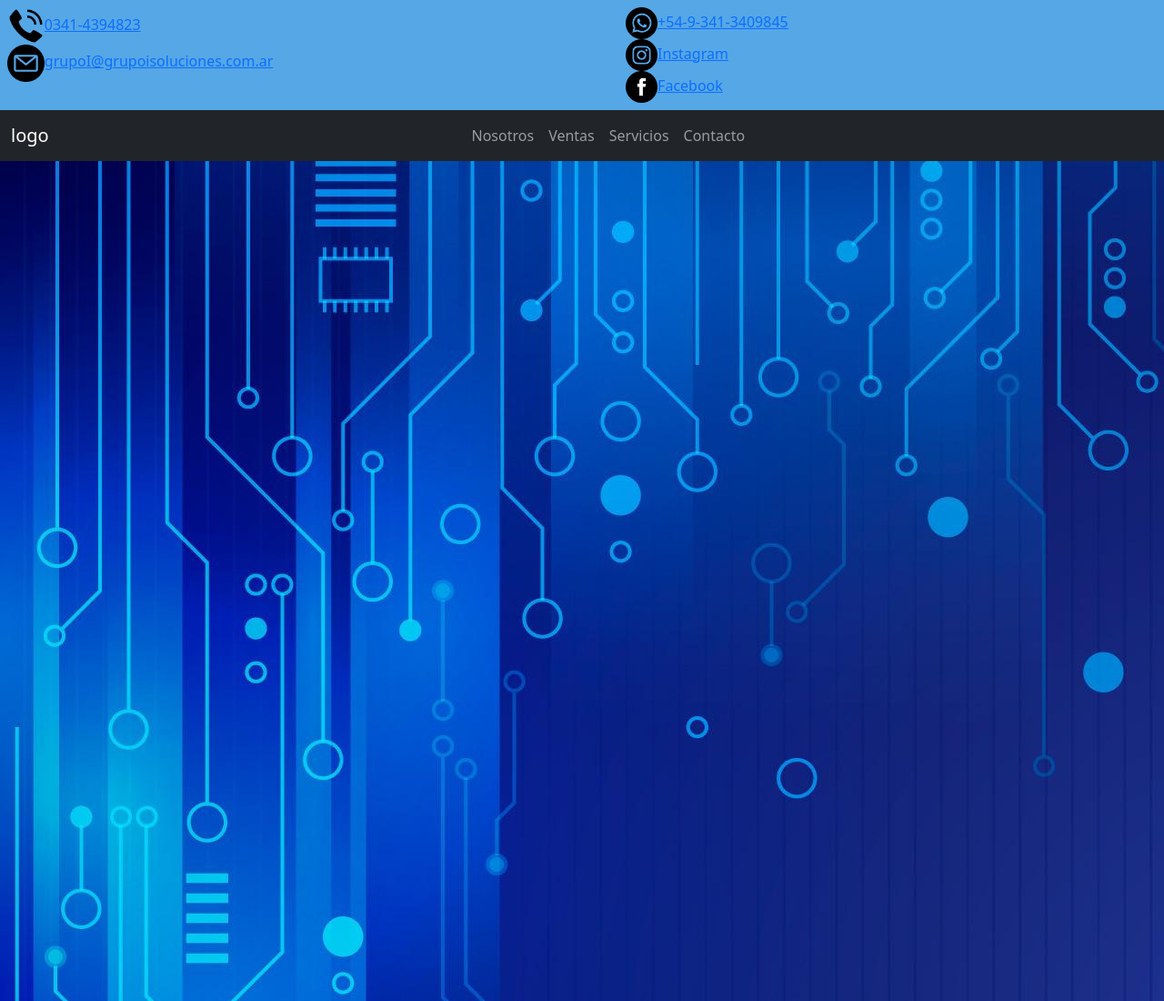
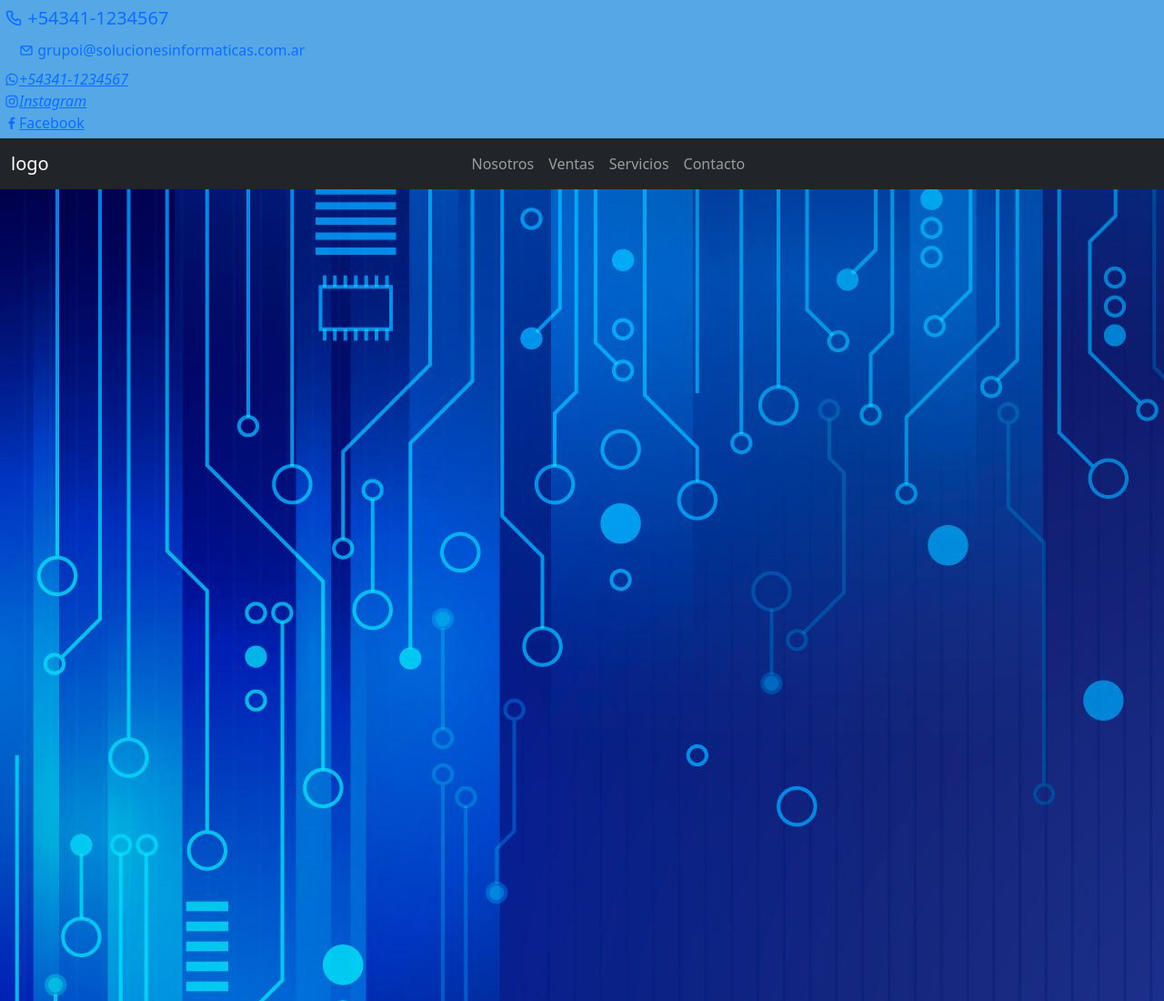
Before and after one commit to Alejafer28/TRABAJO-INTEGRADOR-GRUPO-I-master, a plain HTML site: page index.html in a window 1280 px wide. Shown: the top 1100 px of the page at 91% size. Drawn offline with nearby package versions, Linux system fonts and the light colour scheme.

Commit message:
cambios que no se ven

```diff
--- a/index.html
+++ b/index.html
@@ -1,15 +1,25 @@
 <!DOCTYPE html>
-<html lang="en">
+<html lang="es">
 <head>
 
     <meta charset="UTF-8">
     <meta http-equiv="X-UA-Compatible" content="IE=edge">
     <meta name="viewport" content="width=device-width, initial-scale=1.0">
+    <!--METADATOS-->
+    <meta name="description" content="Soluciones informáticas de computadoras, celulares, hosting, camaras seguridad">
+    <meta name="keywords" content="servicios, reparación, soporte, mantenimiento, computadoras, celulares, cámaras de seguridad, hosting web, software, backup, nube, ventas computadoras">
+    <meta name="author" content="Grupo I Soluciones informáticas">
+
+    <!--Mi hoja de estilo-->
     <link rel="stylesheet" href="style.css">
 
-    <link href="https://cdn.jsdelivr.net/npm/bootstrap@5.0.2/dist/css/bootstrap.min.css"
-    rel="stylesheet" integrity="sha384-EVSTQN3/azprG1Anm3QDgpJLIm9Nao0Yz1ztcQTwFspd3yD65VohhpuuCOmLASjC"
+    <!--Link bootstrap-->
+    <link rel="stylesheet" href="https://cdn.jsdelivr.net/npm/bootstrap@5.0.2/dist/css/bootstrap.min.css"
+    integrity="sha384-EVSTQN3/azprG1Anm3QDgpJLIm9Nao0Yz1ztcQTwFspd3yD65VohhpuuCOmLASjC"
     crossorigin="anonymous">
+
+    <!-- LINK ICONOS ICONSSCOUT-->
+    <link rel="stylesheet" href="https://unicons.iconscout.com/release/v4.0.8/css/line.css">
 
     <title>Grupo I Soluciones Informaticas</title>
 
@@ -17,28 +27,24 @@
 
 <body>
 
-    <header class="containerHeader">
+    <header class="containerHeader ">
         <div class="telefonoMail">
             <div class="containerHeaderTelefono">
-                <a href="#"><img src="img/telephone.png" alt="telefono"><span class="textoHeader">0341-4394823</span></a>
+              <a class="navbar-brand" href="#"><i class="uil uil-phone"></i> +54341-1234567</a>
             </div>
             <div class="containerHeaderMail">
-                <a href="#"><img src="img/email.png" alt="E-Mail"><span class="textoHeader">grupoI@grupoisoluciones.com.ar</span></a>
-            </div>
+              <a class="nav-link active" aria-current="page" href="#"><i class="uil uil-envelope"></i> grupoi@solucionesinformaticas.com.ar</a> </div>
 
         </div>
 
         <div class="redeSociales">
 
             <div class="containerHeaderWhatsapp">
-                <a href="#"><img src="img/whatsapp.png" alt="WhatsApp"><span class="textoHeader">+54-9-341-3409845</span></a>
-            </div>
+                <a class="textoHeader" href="#"><i class="uil uil-whatsapp">+54341-1234567</i></a>
             <div class="containerHeaderInstagram">
-                <a href="#"><img src="img/instagram.png" alt="Instagram"><span class="textoHeader">Instagram</span></a>
-            </div>
+                <a class="textoHeader" href="#"><i class="uil uil-instagram">Instagram</i></i></a>
             <div class="containerHeaderFacebook">
-                <a href="#"><img src="img/facebook.png" alt="Facebook"><span class="textoHeader">Facebook</span></a>
-            </div>
+                <a class="textoHeader" href="#"><i class="uil uil-facebook-f"></i>Facebook</a>
 
         </div>
     </header>
--- a/style.css
+++ b/style.css
@@ -14,49 +14,16 @@ p {
 
 .containerHeader {
     width: 100%;
-    display: flex;
-    flex-direction: row;
-    padding: 0.5rem;
+
+    flex-direction: column;
+    padding: 5px;
     background-color:#55A7E6;
 
+   }
+
+.containerHeaderTelefono {
+    align-items: flex-start;
 }
-.containerHeaderTelefono {
-
-    align-items: flex-start;
-    justify-content: space-between;
+.containerHeaderMail {
+    align-items: center;
 }
-
-.containerHeaderFacebook {
-
-    align-items: flex-end;
-}
-
-
-
-
-
-
-.containerHeader .containerHeaderTelefono a img {
-
-    width: 6%;
-}
-
-.containerHeader .containerHeaderMail a img {
-
-    width: 6%;
-}
-
-.containerHeader .containerHeaderWhatsapp a img {
-
-    width: 6%;
-}
-
-.containerHeader .containerHeaderInstagram a img {
-
-    width: 6%;
-}
-
-.containerHeader .containerHeaderFacebook a img {
-
-    width: 6%;
-}
```
